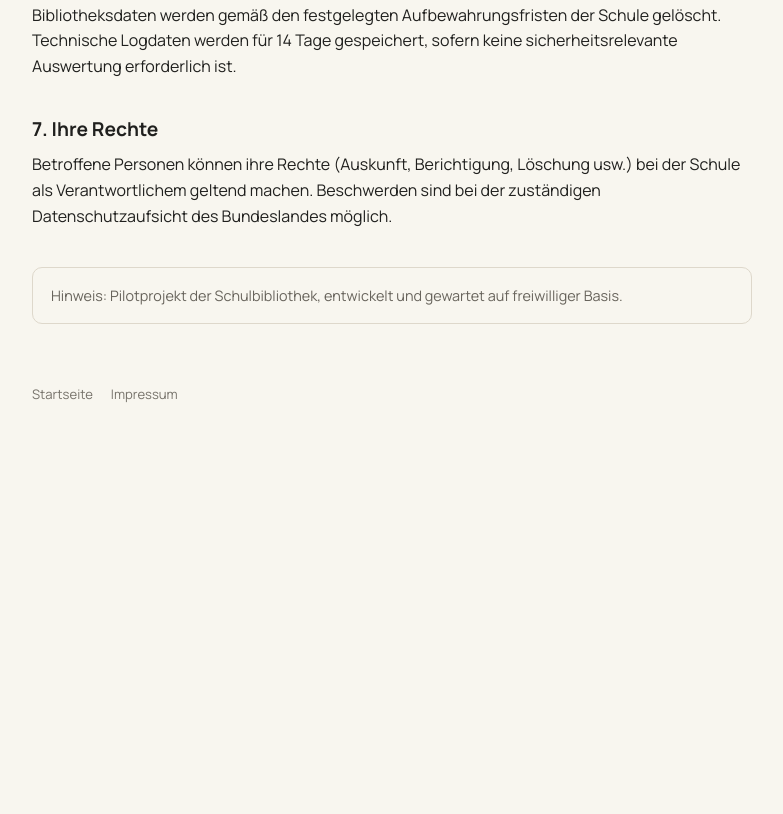
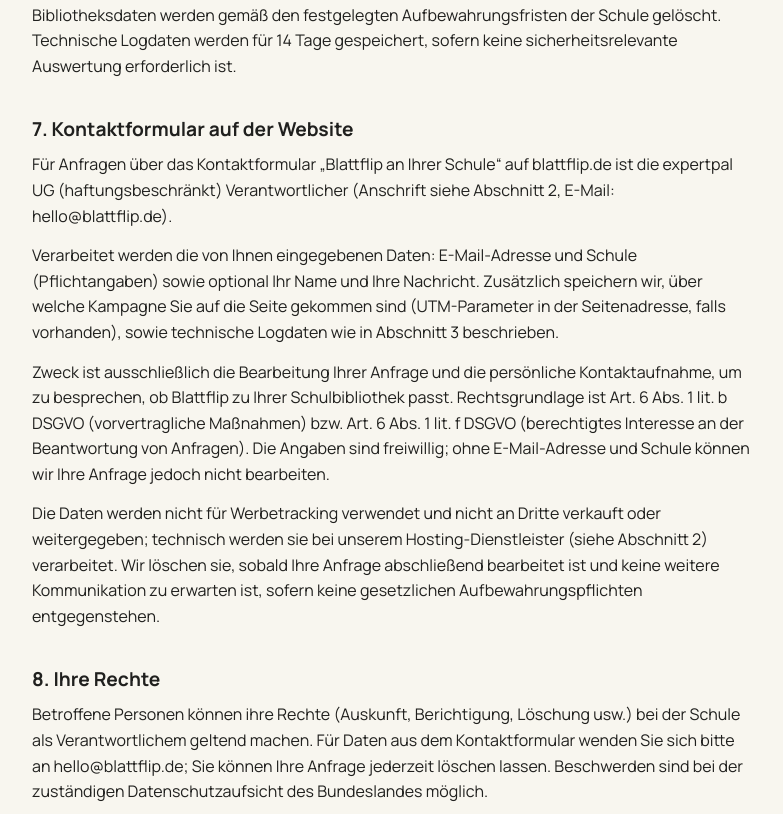
Before and after one commit to expertpal/blattflip_landing, a plain HTML site: page datenschutz.html in a window 1280 px wide. Shown: the part 1226-2040 px from the top of the page, without its empty margins (248-1031 px from the left). Before the commit the page ends 1731 px from the top, so only its background shows below. Drawn offline with Linux system fonts and the light colour scheme.

Commit message:
datenschutz: add contact form section
Co-authored-by: Copilot <223556219+Copilot@users.noreply.github.com>

```diff
--- a/datenschutz.html
+++ b/datenschutz.html
@@ -158,9 +158,23 @@
             Bibliotheksdaten werden gemäß den festgelegten Aufbewahrungsfristen der Schule gelöscht. Technische Logdaten werden für 14 Tage gespeichert, sofern keine sicherheitsrelevante Auswertung erforderlich ist.
         </p>
 
-        <h2>7. Ihre Rechte</h2>
+        <h2>7. Kontaktformular auf der Website</h2>
         <p>
-            Betroffene Personen können ihre Rechte (Auskunft, Berichtigung, Löschung usw.) bei der Schule als Verantwortlichem geltend machen. Beschwerden sind bei der zuständigen Datenschutzaufsicht des Bundeslandes möglich.
+            Für Anfragen über das Kontaktformular „Blattflip an Ihrer Schule“ auf blattflip.de ist die expertpal UG (haftungsbeschränkt) Verantwortlicher (Anschrift siehe Abschnitt 2, E-Mail: hello@blattflip.de).
+        </p>
+        <p>
+            Verarbeitet werden die von Ihnen eingegebenen Daten: E-Mail-Adresse und Schule (Pflichtangaben) sowie optional Ihr Name und Ihre Nachricht. Zusätzlich speichern wir, über welche Kampagne Sie auf die Seite gekommen sind (UTM-Parameter in der Seitenadresse, falls vorhanden), sowie technische Logdaten wie in Abschnitt 3 beschrieben.
+        </p>
+        <p>
+            Zweck ist ausschließlich die Bearbeitung Ihrer Anfrage und die persönliche Kontaktaufnahme, um zu besprechen, ob Blattflip zu Ihrer Schulbibliothek passt. Rechtsgrundlage ist Art. 6 Abs. 1 lit. b DSGVO (vorvertragliche Maßnahmen) bzw. Art. 6 Abs. 1 lit. f DSGVO (berechtigtes Interesse an der Beantwortung von Anfragen). Die Angaben sind freiwillig; ohne E-Mail-Adresse und Schule können wir Ihre Anfrage jedoch nicht bearbeiten.
+        </p>
+        <p>
+            Die Daten werden nicht für Werbetracking verwendet und nicht an Dritte verkauft oder weitergegeben; technisch werden sie bei unserem Hosting-Dienstleister (siehe Abschnitt 2) verarbeitet. Wir löschen sie, sobald Ihre Anfrage abschließend bearbeitet ist und keine weitere Kommunikation zu erwarten ist, sofern keine gesetzlichen Aufbewahrungspflichten entgegenstehen.
+        </p>
+
+        <h2>8. Ihre Rechte</h2>
+        <p>
+            Betroffene Personen können ihre Rechte (Auskunft, Berichtigung, Löschung usw.) bei der Schule als Verantwortlichem geltend machen. Für Daten aus dem Kontaktformular wenden Sie sich bitte an hello@blattflip.de; Sie können Ihre Anfrage jederzeit löschen lassen. Beschwerden sind bei der zuständigen Datenschutzaufsicht des Bundeslandes möglich.
         </p>
 
         <div class="note">
```
